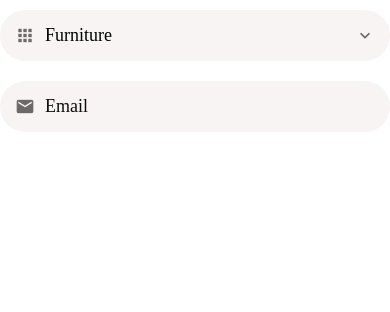
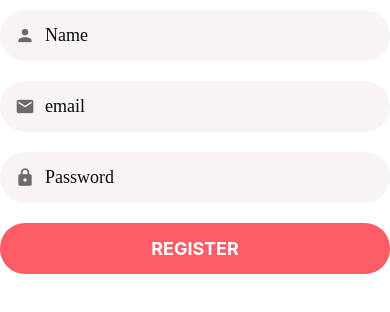
Before and after one commit to mtranggit/TradeMeNow, a React Native app: screen / in a window 390 px wide. Shown: the top 312 px of the page. Built offline with nearby package versions, Linux system fonts and the light colour scheme.

Commit message:
Add Login and Register form

```diff
--- a/App.js
+++ b/App.js
@@ -1,4 +1,15 @@
-import React, { useState } from 'react';
+import React from 'react';
+
+// import LoginScreen from './app/screens/LoginScreen';
+import RegisterScreen from './app/screens/RegisterScreen';
+
+export default function App() {
+  // return <LoginScreen />;
+  return <RegisterScreen />;
+}
+
+// import React, { useState } from 'react';
+
 // import { View } from 'react-native';
 // import ViewImageScreen from './app/screens/ViewImageScreen';
 // import WelcomeScreen from './app/screens/WelcomeScreen';
@@ -7,36 +18,36 @@
 // import MessagesScreen from './app/screens/MessagesScreen';
 // import ListingsScreen from './app/screens/ListingsScreen';
 
-import Screen from './app/components/Screen';
-import AppPicker from './app/components/AppPicker';
-import AppTextInput from './app/components/AppTextInput';
+// import Screen from './app/components/Screen';
+// import AppPicker from './app/components/AppPicker';
+// import AppTextInput from './app/components/AppTextInput';
 
-const categories = [
-  { label: 'Furniture', value: 1 },
-  { label: 'Clothing', value: 2 },
-  { label: 'Cameras', value: 3 },
-  { label: 'Electronic', value: 4 },
-  { label: 'Tools', value: 5 },
-];
+// const categories = [
+//   { label: 'Furniture', value: 1 },
+//   { label: 'Clothing', value: 2 },
+//   { label: 'Cameras', value: 3 },
+//   { label: 'Electronic', value: 4 },
+//   { label: 'Tools', value: 5 },
+// ];
 
-export default function App() {
-  const [category, setCategory] = useState(categories[0]);
-  return (
-    <Screen>
-      <AppPicker
-        selectedItem={category}
-        onSelectedItem={item => setCategory(item)}
-        items={categories}
-        icon="apps"
-        placeholder="Category"
-      />
-      <AppTextInput icon="email" placeholder="Email" />
-    </Screen>
-  );
-  // return <MessagesScreen />;
-  // return <AccountScreen />;
-  // return <ListingsScreen />;
-  // return <ListingDetailsScreen />;
-  // return <ViewImageScreen />;
-  // return <WelcomeScreen />
-}
+// export default function App() {
+//   const [category, setCategory] = useState(categories[0]);
+//   return (
+//     <Screen>
+//       <AppPicker
+//         selectedItem={category}
+//         onSelectedItem={item => setCategory(item)}
+//         items={categories}
+//         icon="apps"
+//         placeholder="Category"
+//       />
+//       <AppTextInput icon="email" placeholder="Email" />
+//     </Screen>
+//   );
+//   // return <MessagesScreen />;
+//   // return <AccountScreen />;
+//   // return <ListingsScreen />;
+//   // return <ListingDetailsScreen />;
+//   // return <ViewImageScreen />;
+//   // return <WelcomeScreen />
+// }
--- a/app/components/AppButton.js
+++ b/app/components/AppButton.js
@@ -1,5 +1,5 @@
 import React from 'react';
-import { Text, TouchableOpacity } from 'react-native';
+import { Text, StyleSheet, TouchableOpacity } from 'react-native';
 
 import colors from '../config/colors';
 
--- /dev/null
+++ b/app/components/forms/AppErrorMessage.js
@@ -0,0 +1,17 @@
+import React from 'react';
+import { StyleSheet } from 'react-native';
+
+import AppText from '../AppText';
+
+const styles = StyleSheet.create({
+  container: {
+    color: 'red',
+  },
+});
+
+const AppErrorMessage = ({ error, visible }) => {
+  if (!visible || !error) return null;
+  return <AppText style={styles.container}>{error}</AppText>;
+};
+
+export default AppErrorMessage;
--- /dev/null
+++ b/app/components/forms/AppForm.js
@@ -0,0 +1,15 @@
+import React from 'react';
+import { Formik } from 'formik';
+
+export default function AppForm({ initialValues, onSubmit, validationSchema, children }) {
+  return (
+    <Formik
+      //
+      initialValues={initialValues}
+      onSubmit={onSubmit}
+      validationSchema={validationSchema}
+    >
+      {<>{children}</>}
+    </Formik>
+  );
+}
--- /dev/null
+++ b/app/components/forms/AppFormField.js
@@ -0,0 +1,20 @@
+import React from 'react';
+import { useFormikContext } from 'formik';
+
+import AppTextInput from '../AppTextInput';
+import AppErrorMessage from './AppErrorMessage';
+
+export default function AppFormField({ name, ...otherProps }) {
+  const { setFieldTouched, touched, errors, handleChange } = useFormikContext();
+  return (
+    <>
+      <AppTextInput
+        //
+        onBlur={() => setFieldTouched(name)}
+        onChangeText={handleChange(name)}
+        {...otherProps}
+      />
+      <AppErrorMessage error={errors[name]} visible={touched[name]} />
+    </>
+  );
+}
--- /dev/null
+++ b/app/components/forms/AppSubmitButton.js
@@ -0,0 +1,9 @@
+import React from 'react';
+import { useFormikContext } from 'formik';
+
+import AppButton from '../AppButton';
+
+export default function AppSubmitButton({ title }) {
+  const { handleSubmit } = useFormikContext();
+  return <AppButton title={title} onPress={handleSubmit} />;
+}
--- /dev/null
+++ b/app/screens/LoginScreen.js
@@ -0,0 +1,68 @@
+import React from 'react';
+import { StyleSheet, Image } from 'react-native';
+import * as Yup from 'yup';
+
+import Screen from '../components/Screen';
+import AppForm from '../components/forms/AppForm';
+import AppFormField from '../components/forms/AppFormField';
+import AppSubmitButton from '../components/forms/AppSubmitButton';
+
+const styles = StyleSheet.create({
+  container: {
+    padding: 10,
+  },
+  logo: {
+    width: 80,
+    height: 80,
+    alignSelf: 'center',
+    marginTop: 50,
+    marginBottom: 20,
+  },
+});
+
+const validationSchema = Yup.object().shape({
+  email: Yup.string()
+    .required()
+    .email()
+    .label('Email'),
+  password: Yup.string()
+    .required()
+    .min(4)
+    .label('Password'),
+});
+
+const LoginScreen = () => (
+  <Screen style={styles.container}>
+    <Image style={styles.logo} source={require('../assets/logo-red.png')} />
+    <AppForm
+      initialValues={{ email: '', password: '' }}
+      // eslint-disable-next-line no-console
+      onSubmit={values => console.log(values)}
+      validationSchema={validationSchema}
+    >
+      <AppFormField
+        //
+        name="email"
+        placeholder="Email"
+        textContentType="emailAddress"
+        autoCapitalize="none"
+        autoCorrect={false}
+        icon="email"
+        keyboardType="email-address"
+      />
+      <AppFormField
+        //
+        name="password"
+        placeholder="Password"
+        textContentType="password"
+        autoCapitalize="none"
+        autoCorrect={false}
+        icon="lock"
+        secureTextEntry
+      />
+      <AppSubmitButton title="Login" />
+    </AppForm>
+  </Screen>
+);
+
+export default LoginScreen;
--- /dev/null
+++ b/app/screens/RegisterScreen.js
@@ -0,0 +1,73 @@
+import React from 'react';
+import { StyleSheet } from 'react-native';
+import * as Yup from 'yup';
+
+import Screen from '../components/Screen';
+import AppForm from '../components/forms/AppForm';
+import AppFormField from '../components/forms/AppFormField';
+import AppSubmitButton from '../components/forms/AppSubmitButton';
+
+const styles = StyleSheet.create({
+  container: {
+    padding: 10,
+  },
+});
+
+const validationSchema = Yup.object().shape({
+  name: Yup.string()
+    .required()
+    .label('Name'),
+  email: Yup.string()
+    .required()
+    .email()
+    .label('Email'),
+  password: Yup.string()
+    .required()
+    .min(4)
+    .label('Password'),
+});
+
+const RegisterScreen = () => (
+  <Screen style={styles.container}>
+    <AppForm
+      //
+      initialValues={{ name: '', email: '', password: '' }}
+      // eslint-disable-next-line no-console
+      onSubmit={values => console.log(values)}
+      validationSchema={validationSchema}
+    >
+      <AppFormField
+        //
+        name="name"
+        icon="account"
+        placeholder="Name"
+        autoCorrect={false}
+      />
+
+      <AppFormField
+        //
+        name="email"
+        icon="email"
+        placeholder="email"
+        autoCorrect={false}
+        autoCapitalize="none"
+        textContentType="emailAddress"
+      />
+
+      <AppFormField
+        //
+        name="password"
+        icon="lock"
+        placeholder="Password"
+        autoCorrect={false}
+        autoCapitalize="none"
+        textContentType="password"
+        secureTextEntry
+      />
+
+      <AppSubmitButton title="Register" />
+    </AppForm>
+  </Screen>
+);
+
+export default RegisterScreen;
--- a/package.json
+++ b/package.json
@@ -12,11 +12,13 @@
   "dependencies": {
     "expo": "~37.0.3",
     "expo-constants": "~9.0.0",
+    "formik": "2.1.4",
     "react": "~16.9.0",
     "react-dom": "~16.9.0",
     "react-native": "https://github.com/expo/react-native/archive/sdk-37.0.1.tar.gz",
     "react-native-gesture-handler": "~1.6.0",
-    "react-native-web": "~0.11.7"
+    "react-native-web": "~0.11.7",
+    "yup": "0.28.5"
   },
   "devDependencies": {
     "@babel/core": "^7.8.6",
```
Also changed, not shown: 1 other file (tests, documents, lock files or other folders).
